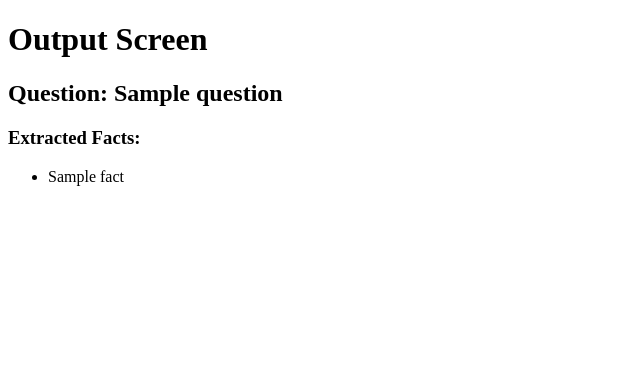
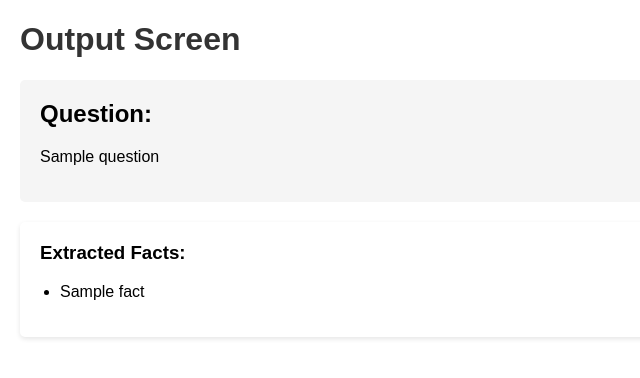
Before and after one commit to Sathvik-Chowdary-Veerapaneni/Cleric_AI_Engineer_Assginment_V2, a Flask app: template templates/output.html in a window 1280 px wide. Shown: the top 378 px of the page, without its empty margins (0-640 px from the left). Run offline with Flask 3, Linux system fonts and the light colour scheme; the template is opened without the code that fills it: most values are stand-ins (such as "Sample title", 1, 10 or a date in 2020).

Commit message:
Added output html desgin and code changes

```diff
--- a/app.py
+++ b/app.py
@@ -11,7 +11,7 @@ qa_pipeline = pipeline('question-answering')
 def input_screen():
     if request.method == 'POST':
         question = request.form['question']
-        file_names = request.form['file_names'].split('\n')
+        file_names = [file_name.strip() for file_name in request.form['file_names'].split(',')]
         print(f"Question: {question}")
         print(f"File Names: {file_names}")
 
@@ -49,7 +49,7 @@ def submit_question_and_documents():
     facts = extract_facts(question, file_names)
     store_facts(question, facts)
 
-    return jsonify({'message': 'Question and documents submitted successfully'})
+    return '', 200
 
 @app.route('/get_question_and_facts', methods=['GET'])
 def get_question_and_facts():
@@ -66,7 +66,8 @@ def get_question_and_facts():
         'status': 'done'
     }
 
-    return jsonify(response)
+    return jsonify(response), 200
+
 
 def extract_facts(question, file_names):
     facts = []
--- a/templates/input.html
+++ b/templates/input.html
@@ -49,7 +49,7 @@
         <div class="section">
             <label for="file_names">Call Log File Names:</label><br />
             <textarea id="file_names" name="file_names" rows="5" cols="50"></textarea><br />
-            <div class="instructions">Enter the file names of the call logs, one per line.</div>
+            <div class="instructions">Enter the file names of the call logs, separated by commas.</div>
         </div>
         <div class="section">
             <label for="question">Question:</label><br />
--- a/templates/output.html
+++ b/templates/output.html
@@ -2,15 +2,51 @@
 <html>
 <head>
     <title>Output Screen</title>
+    <style>
+        body {
+            font-family: Arial, sans-serif;
+            margin: 20px;
+        }
+        h1 {
+            color: #333;
+        }
+        .question {
+            margin-bottom: 20px;
+            padding: 20px;
+            background-color: #f5f5f5;
+            border-radius: 5px;
+        }
+        .question h2 {
+            margin-top: 0;
+        }
+        .facts {
+            margin-bottom: 20px;
+            padding: 20px;
+            background-color: #fff;
+            border-radius: 5px;
+            box-shadow: 0 2px 5px rgba(0, 0, 0, 0.1);
+        }
+        .facts h3 {
+            margin-top: 0;
+        }
+        .facts ul {
+            padding-left: 20px;
+        }
+    </style>
 </head>
 <body>
     <h1>Output Screen</h1>
-        <h2>Question: {{ question }}</h2>
+    <div class="question">
+        <h2>Question:</h2>
+        <p>{{ question }}</p>
+    </div>
+    <div class="facts">
         <h3>Extracted Facts:</h3>
         <ul>
             {% for fact in facts %}
             <li>{{ fact }}</li>
             {% endfor %}
         </ul>
+    </div>
 </body>
 </html>
```
Lines whose indentation alone changed are shown as unchanged.
